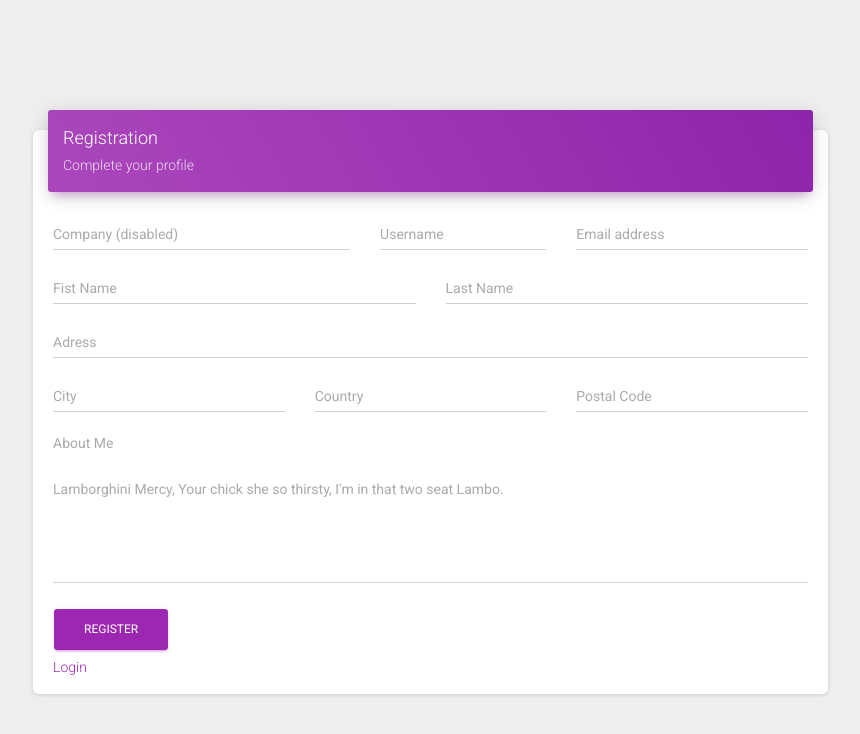
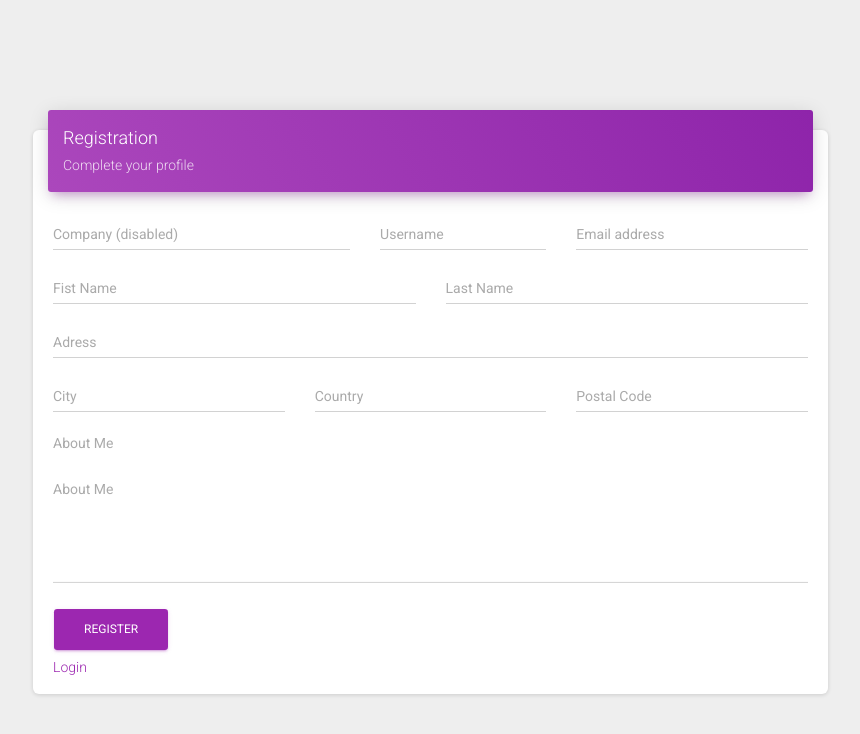
Before and after one commit to Suryanand/selflearning, an Angular app: page /register in a window 1280 px wide. Shown: the top 734 px of the page, without its empty margins (257-1117 px from the left). Built offline with nearby package versions, Linux system fonts and the light colour scheme.

Commit message:
test commit

```diff
--- a/src/app/components/registration/registration.component.html
+++ b/src/app/components/registration/registration.component.html
@@ -79,7 +79,7 @@
                                         <div class="form-group">
                                           <label>About Me</label>
                                           <div class="form-group">
-                                            <label class="bmd-label-floating"> Lamborghini Mercy, Your chick she so thirsty, I'm in that two seat Lambo.</label>
+                                            <label class="bmd-label-floating">About Me</label>
                                             <textarea class="form-control" rows="5"></textarea>
                                           </div>
                                         </div>
```
